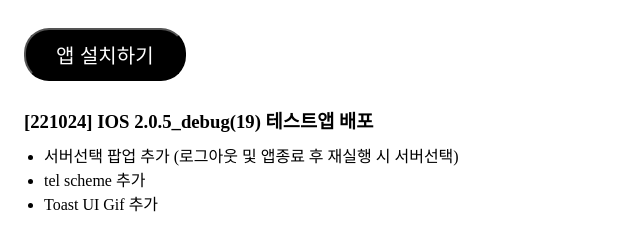
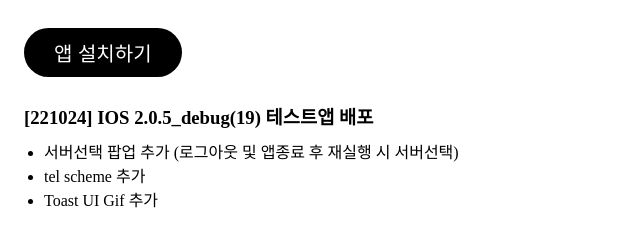
Before and after one commit to shcha9552/shcha9552.github.io, a plain HTML site: page index.html in a window 1280 px wide. Shown: the full height of the page, 0-640 px from the left. Drawn offline with Linux system fonts and the light colour scheme.

Commit message:
Update index.html

```diff
--- a/index.html
+++ b/index.html
@@ -2,9 +2,10 @@
 <html lang="ko">
   <head>
     <meta charset="utf-8">
+    <meta name="viewport" content="width=device-width, initial-scale=1.0">
     <style>
       button {
-        font-size: 20px; padding: 10px 30px; background-color: #000; border-radius: 25px; color: #fff;
+        font-size: 20px; padding: 10px 30px; background-color: #000; border-radius: 25px; color: #fff; border: none;
       }
       h3 {
         margin: 25px 0 10px;
@@ -17,10 +18,10 @@
   </head>
   <body style="padding: 20px 16px;">
       <a href="itms-services://?action=download-manifest&url=https://dl.dropboxusercontent.com/s/7zb5xx3peumbfrv/manifest.plist">
-    <button>
-        앱 설치하기
-    </button>
-    </a>
+          <button>
+              앱 설치하기
+          </button>
+      </a>
     <!-- -S- 업데이트 내용 -->
     <h3>[221024] IOS 2.0.5_debug(19) 테스트앱 배포</h3>
     <ul>
```
